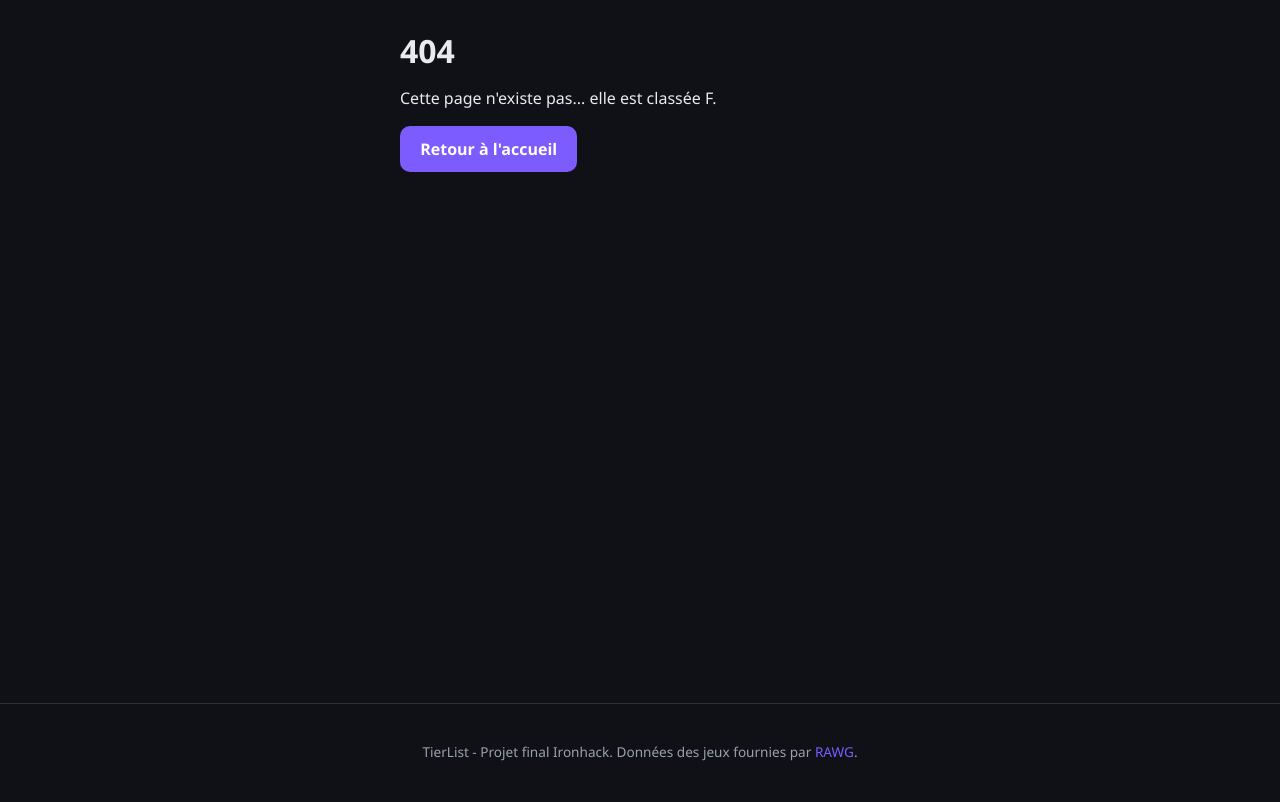
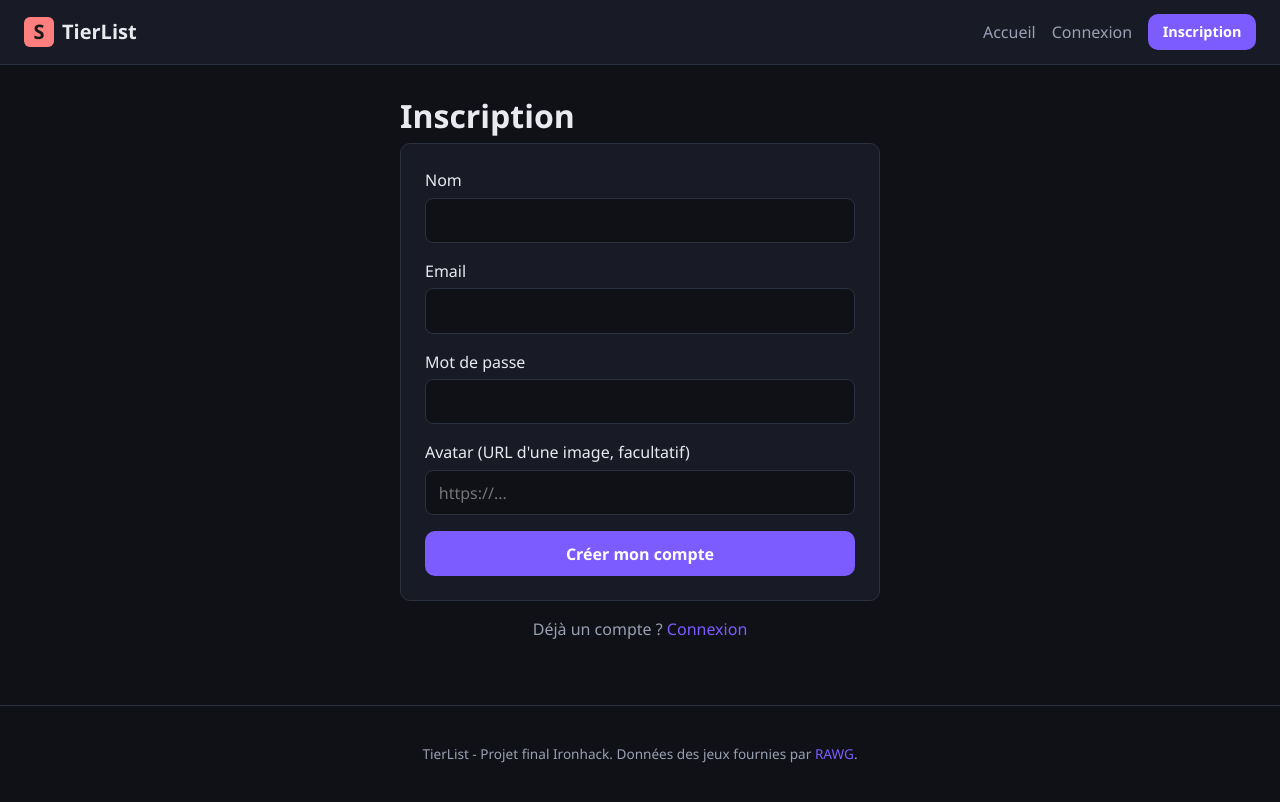
Before and after one commit to manullulu/tierlist-client, a React (Vite) app: page /signup in a window 1280 px wide. Before the commit this address had no page. Built offline with nearby package versions, Linux system fonts and the light colour scheme; no server answers.

Commit message:
Add sign up and login
A visitor can create an account and log in. The site remembers the user with a token. Some pages are only for logged in users.

```diff
--- a/src/App.jsx
+++ b/src/App.jsx
@@ -1,14 +1,39 @@
 import { Routes, Route } from "react-router-dom";
 
+import Navbar from "./components/Navbar";
 import Footer from "./components/Footer";
+import IsPrivate from "./components/IsPrivate";
+import IsAnon from "./components/IsAnon";
 
+import SignupPage from "./pages/SignupPage";
+import LoginPage from "./pages/LoginPage";
 import NotFoundPage from "./pages/NotFoundPage";
 
 function App() {
   return (
     <div className="app">
+      <Navbar />
+
       <main className="app-content">
         <Routes>
+          <Route
+            path="/signup"
+            element={
+              <IsAnon>
+                <SignupPage />
+              </IsAnon>
+            }
+          />
+
+          <Route
+            path="/login"
+            element={
+              <IsAnon>
+                <LoginPage />
+              </IsAnon>
+            }
+          />
+
           <Route path="*" element={<NotFoundPage />} />
         </Routes>
       </main>
--- /dev/null
+++ b/src/components/IsAnon.jsx
@@ -0,0 +1,20 @@
+import { useContext } from "react";
+import { Navigate } from "react-router-dom";
+import { AuthContext } from "../context/auth.context";
+
+// Page réservée aux visiteurs non connectés (login, signup)
+function IsAnon(props) {
+  const { isLoggedIn, isLoading } = useContext(AuthContext);
+
+  if (isLoading) {
+    return <p className="loading">Chargement...</p>;
+  }
+
+  if (isLoggedIn) {
+    return <Navigate to="/" />;
+  }
+
+  return props.children;
+}
+
+export default IsAnon;
--- /dev/null
+++ b/src/components/IsPrivate.jsx
@@ -0,0 +1,20 @@
+import { useContext } from "react";
+import { Navigate } from "react-router-dom";
+import { AuthContext } from "../context/auth.context";
+
+// Protège une page : il faut être connecté pour la voir
+function IsPrivate(props) {
+  const { isLoggedIn, isLoading } = useContext(AuthContext);
+
+  if (isLoading) {
+    return <p className="loading">Chargement...</p>;
+  }
+
+  if (!isLoggedIn) {
+    return <Navigate to="/login" />;
+  }
+
+  return props.children;
+}
+
+export default IsPrivate;
--- /dev/null
+++ b/src/components/Navbar.jsx
@@ -0,0 +1,56 @@
+import { useContext } from "react";
+import { Link, NavLink } from "react-router-dom";
+import { AuthContext } from "../context/auth.context";
+
+function Navbar() {
+  const { isLoggedIn, user, logOutUser } = useContext(AuthContext);
+
+  return (
+    <nav className="navbar">
+      <Link to="/" className="navbar-logo">
+        <span className="navbar-logo-badge">S</span>
+        TierList
+      </Link>
+
+      <div className="navbar-links">
+        <NavLink to="/" className="navbar-link">
+          Accueil
+        </NavLink>
+
+        {isLoggedIn && (
+          <NavLink to="/create" className="navbar-link">
+            Créer
+          </NavLink>
+        )}
+
+        {isLoggedIn && (
+          <NavLink to="/profile" className="navbar-link">
+            Mon profil
+          </NavLink>
+        )}
+
+        {isLoggedIn && (
+          <button className="btn btn-secondary btn-small" onClick={logOutUser}>
+            Déconnexion
+          </button>
+        )}
+
+        {isLoggedIn && user && <span className="navbar-user">Bonjour, {user.name}</span>}
+
+        {!isLoggedIn && (
+          <NavLink to="/login" className="navbar-link">
+            Connexion
+          </NavLink>
+        )}
+
+        {!isLoggedIn && (
+          <NavLink to="/signup" className="btn btn-primary btn-small">
+            Inscription
+          </NavLink>
+        )}
+      </div>
+    </nav>
+  );
+}
+
+export default Navbar;
--- /dev/null
+++ b/src/context/auth.context.jsx
@@ -0,0 +1,68 @@
+import { useState, useEffect, createContext } from "react";
+import { verify } from "../api/auth.api";
+
+const AuthContext = createContext();
+
+function AuthProviderWrapper(props) {
+  const [isLoggedIn, setIsLoggedIn] = useState(false);
+  const [isLoading, setIsLoading] = useState(true);
+  const [user, setUser] = useState(null);
+
+  // Enregistre le token dans le navigateur
+  const storeToken = (token) => {
+    localStorage.setItem("authToken", token);
+  };
+
+  // Demande au serveur si le token stocké est encore valide
+  const authenticateUser = () => {
+    const storedToken = localStorage.getItem("authToken");
+
+    if (storedToken) {
+      verify(storedToken)
+        .then((response) => {
+          const userFromToken = response.data;
+          setIsLoggedIn(true);
+          setIsLoading(false);
+          setUser(userFromToken);
+        })
+        .catch(() => {
+          // Token invalide ou expiré : on le supprime
+          localStorage.removeItem("authToken");
+          setIsLoggedIn(false);
+          setIsLoading(false);
+          setUser(null);
+        });
+    } else {
+      setIsLoggedIn(false);
+      setIsLoading(false);
+      setUser(null);
+    }
+  };
+
+  const logOutUser = () => {
+    localStorage.removeItem("authToken");
+    authenticateUser();
+  };
+
+  // Au chargement de l'application, on vérifie une fois le token
+  useEffect(() => {
+    authenticateUser();
+  }, []);
+
+  return (
+    <AuthContext.Provider
+      value={{
+        isLoggedIn: isLoggedIn,
+        isLoading: isLoading,
+        user: user,
+        storeToken: storeToken,
+        authenticateUser: authenticateUser,
+        logOutUser: logOutUser,
+      }}
+    >
+      {props.children}
+    </AuthContext.Provider>
+  );
+}
+
+export { AuthProviderWrapper, AuthContext };
--- a/src/main.jsx
+++ b/src/main.jsx
@@ -4,11 +4,14 @@ import { BrowserRouter } from "react-router-dom";
 
 import "./index.css";
 import App from "./App.jsx";
+import { AuthProviderWrapper } from "./context/auth.context.jsx";
 
 createRoot(document.getElementById("root")).render(
   <StrictMode>
     <BrowserRouter>
-      <App />
+      <AuthProviderWrapper>
+        <App />
+      </AuthProviderWrapper>
     </BrowserRouter>
   </StrictMode>
 );
--- /dev/null
+++ b/src/pages/LoginPage.jsx
@@ -0,0 +1,68 @@
+import { useState, useContext } from "react";
+import { Link, useNavigate } from "react-router-dom";
+import { AuthContext } from "../context/auth.context";
+import { login } from "../api/auth.api";
+
+function LoginPage() {
+  const navigate = useNavigate();
+  const { storeToken, authenticateUser } = useContext(AuthContext);
+
+  const [email, setEmail] = useState("");
+  const [password, setPassword] = useState("");
+  const [errorMessage, setErrorMessage] = useState("");
+
+  const handleSubmit = (e) => {
+    e.preventDefault();
+    setErrorMessage("");
+
+    login(email, password)
+      .then((response) => {
+        // On garde le token, puis on demande au contexte de recharger l'utilisateur
+        storeToken(response.data.authToken);
+        authenticateUser();
+        navigate("/");
+      })
+      .catch((error) => {
+        if (error.response && error.response.data.message) {
+          setErrorMessage(error.response.data.message);
+        } else {
+          setErrorMessage("La connexion a échoué.");
+        }
+      });
+  };
+
+  return (
+    <div className="page page-narrow">
+      <h1>Connexion</h1>
+
+      <form onSubmit={handleSubmit} className="form">
+        <label>
+          Email
+          <input type="email" value={email} onChange={(e) => setEmail(e.target.value)} required />
+        </label>
+
+        <label>
+          Mot de passe
+          <input
+            type="password"
+            value={password}
+            onChange={(e) => setPassword(e.target.value)}
+            required
+          />
+        </label>
+
+        {errorMessage && <p className="error-message">{errorMessage}</p>}
+
+        <button type="submit" className="btn btn-primary">
+          Se connecter
+        </button>
+      </form>
+
+      <p className="form-footer">
+        Pas encore de compte ? <Link to="/signup">Inscription</Link>
+      </p>
+    </div>
+  );
+}
+
+export default LoginPage;
--- /dev/null
+++ b/src/pages/SignupPage.jsx
@@ -0,0 +1,82 @@
+import { useState } from "react";
+import { Link, useNavigate } from "react-router-dom";
+import { signup } from "../api/auth.api";
+
+function SignupPage() {
+  const navigate = useNavigate();
+
+  const [email, setEmail] = useState("");
+  const [password, setPassword] = useState("");
+  const [name, setName] = useState("");
+  const [avatar, setAvatar] = useState("");
+  const [errorMessage, setErrorMessage] = useState("");
+
+  const handleSubmit = (e) => {
+    e.preventDefault();
+    setErrorMessage("");
+
+    signup(email, password, name, avatar)
+      .then(() => {
+        // Le compte est créé : on envoie l'utilisateur se connecter
+        navigate("/login");
+      })
+      .catch((error) => {
+        if (error.response && error.response.data.message) {
+          setErrorMessage(error.response.data.message);
+        } else {
+          setErrorMessage("L'inscription a échoué.");
+        }
+      });
+  };
+
+  return (
+    <div className="page page-narrow">
+      <h1>Inscription</h1>
+
+      <form onSubmit={handleSubmit} className="form">
+        <label>
+          Nom
+          <input type="text" value={name} onChange={(e) => setName(e.target.value)} required />
+        </label>
+
+        <label>
+          Email
+          <input type="email" value={email} onChange={(e) => setEmail(e.target.value)} required />
+        </label>
+
+        <label>
+          Mot de passe
+          <input
+            type="password"
+            value={password}
+            onChange={(e) => setPassword(e.target.value)}
+            minLength={6}
+            required
+          />
+        </label>
+
+        <label>
+          Avatar (URL d'une image, facultatif)
+          <input
+            type="url"
+            value={avatar}
+            onChange={(e) => setAvatar(e.target.value)}
+            placeholder="https://..."
+          />
+        </label>
+
+        {errorMessage && <p className="error-message">{errorMessage}</p>}
+
+        <button type="submit" className="btn btn-primary">
+          Créer mon compte
+        </button>
+      </form>
+
+      <p className="form-footer">
+        Déjà un compte ? <Link to="/login">Connexion</Link>
+      </p>
+    </div>
+  );
+}
+
+export default SignupPage;
```
